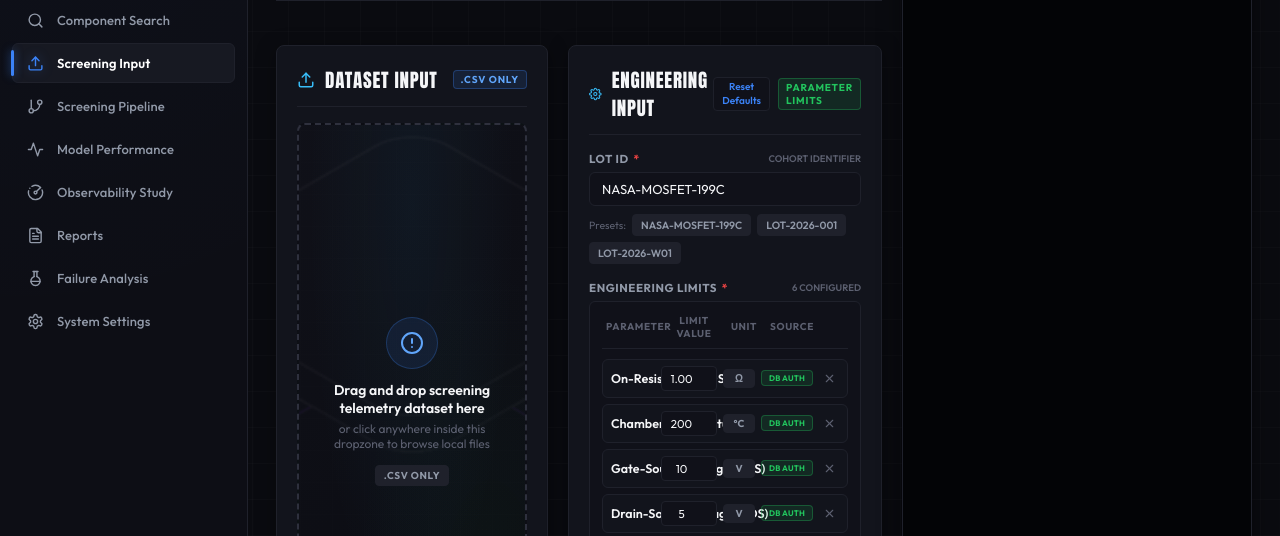
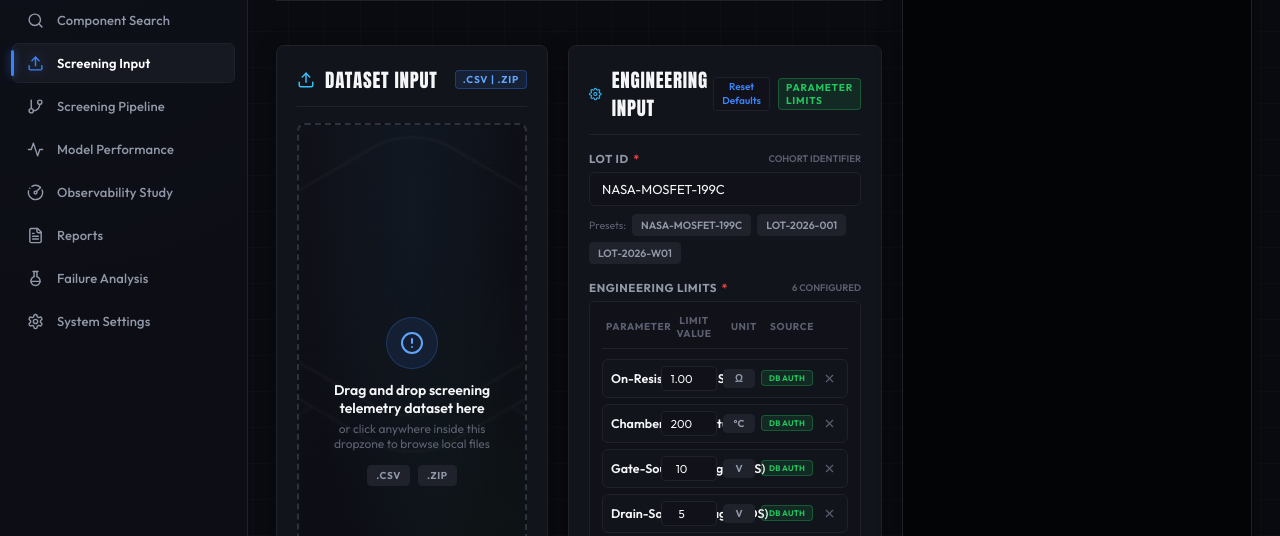
Before and after one commit to mohith-reddy18/SIH26-SPAD, a React (Vite) app: page /screening-input in a window 1280 px wide. Shown: the part 149-685 px from the top of the page. Built offline with nearby package versions, Linux system fonts and the light colour scheme; no server answers.

Commit message:
force delete option addition

```diff
--- a/src/pages/ScreeningInput.jsx
+++ b/src/pages/ScreeningInput.jsx
@@ -142,10 +142,10 @@ export default function ScreeningInput({ onNavigate, onSelectLot, selectedLotId,
     }
 
     const fileName = file.name.toLowerCase();
-    const isCsv = fileName.endsWith('.csv');
+    const isValidExt = fileName.endsWith('.csv') || fileName.endsWith('.zip');
 
-    if (!isCsv) {
-      setFileError('Unsupported file format. Please upload a .CSV dataset file.');
+    if (!isValidExt) {
+      setFileError('Unsupported file format. Please upload a .CSV or .ZIP dataset file.');
       setSelectedFile(null);
       setFileContent(null);
       setFileInsights(null);
@@ -163,6 +163,7 @@ export default function ScreeningInput({ onNavigate, onSelectLot, selectedLotId,
     setSelectedFile(file);
 
     // Read preview content for small CSV files
+    if (fileName.endsWith('.csv')) {
       if (file.size <= 5 * 1024 * 1024) {
         const reader = new FileReader();
         reader.onload = (e) => {
@@ -194,6 +195,15 @@ export default function ScreeningInput({ onNavigate, onSelectLot, selectedLotId,
         setFileInsights({
           type: 'CSV Telemetry',
           unitsDetected: 'Streaming Telemetry',
+          status: 'Ready for Analysis',
+        });
+      }
+    } else {
+      // .ZIP Archive
+      setFileContent(null);
+      setFileInsights({
+        type: 'NASA Dataset Archive (.ZIP)',
+        unitsDetected: 'Multi-file Archive',
         status: 'Ready for Analysis',
       });
     }
@@ -292,7 +302,7 @@ export default function ScreeningInput({ onNavigate, onSelectLot, selectedLotId,
     const errors = {};
 
     if (!selectedFile) {
-      errors.file = 'A screening dataset (.CSV) is required.';
+      errors.file = 'A screening dataset (.CSV or .ZIP) is required.';
     }
 
     if (!lotId || !lotId.trim()) {
@@ -478,7 +488,7 @@ export default function ScreeningInput({ onNavigate, onSelectLot, selectedLotId,
               </svg>
               <h2 className="spad-panel-title">DATASET INPUT</h2>
             </div>
-            <span className="spad-panel-badge">.CSV ONLY</span>
+            <span className="spad-panel-badge">.CSV | .ZIP</span>
           </div>
 
           <div className="spad-dropzone-wrapper">
@@ -487,7 +497,7 @@ export default function ScreeningInput({ onNavigate, onSelectLot, selectedLotId,
               type="file"
               ref={fileInputRef}
               onChange={handleFileChange}
-              accept=".csv,text/csv"
+              accept=".csv,.zip,text/csv,application/zip,application/x-zip-compressed"
               style={{ display: 'none' }}
               id="spad-dataset-file-input"
             />
@@ -524,7 +534,8 @@ export default function ScreeningInput({ onNavigate, onSelectLot, selectedLotId,
                 </div>
 
                 <div className="spad-format-chips">
-                  <span className="spad-format-chip">.CSV ONLY</span>
+                  <span className="spad-format-chip">.CSV</span>
+                  <span className="spad-format-chip">.ZIP</span>
                 </div>
               </div>
             ) : (
```
Lines whose indentation alone changed are shown as unchanged.
